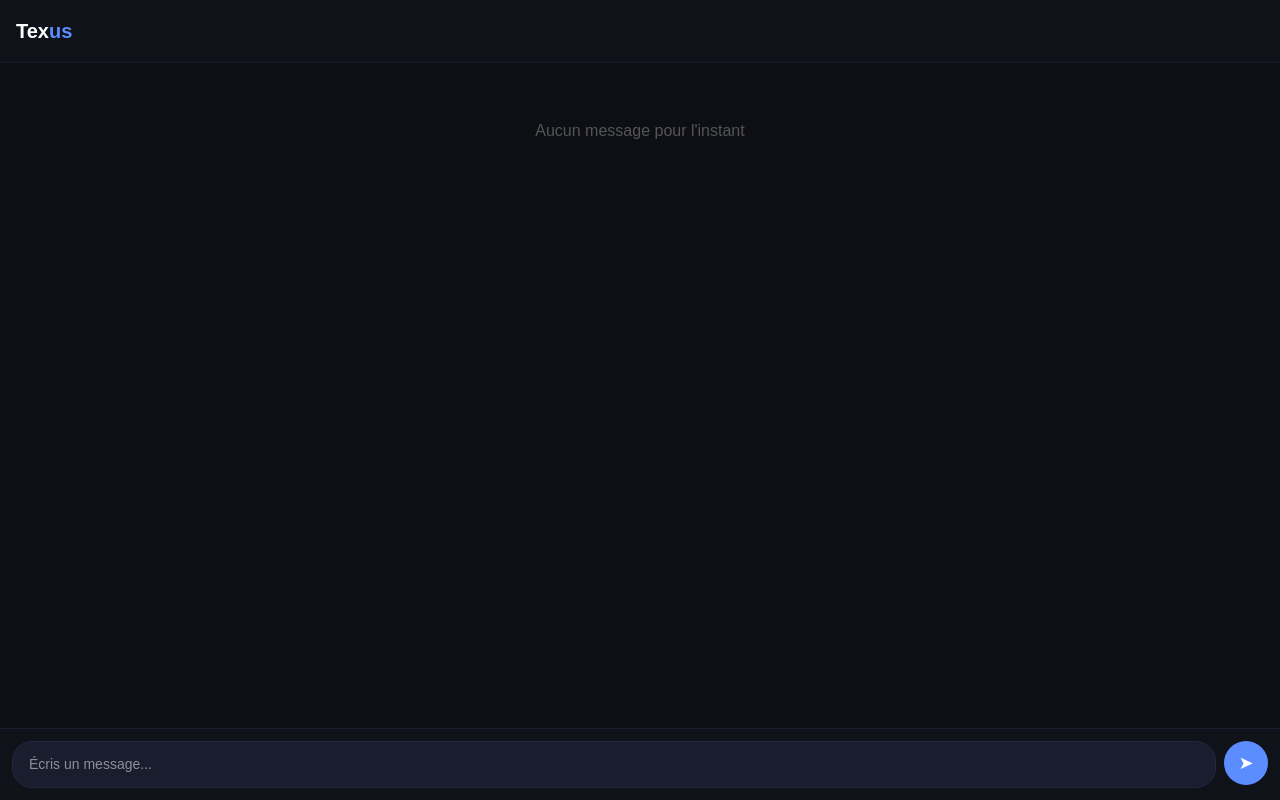
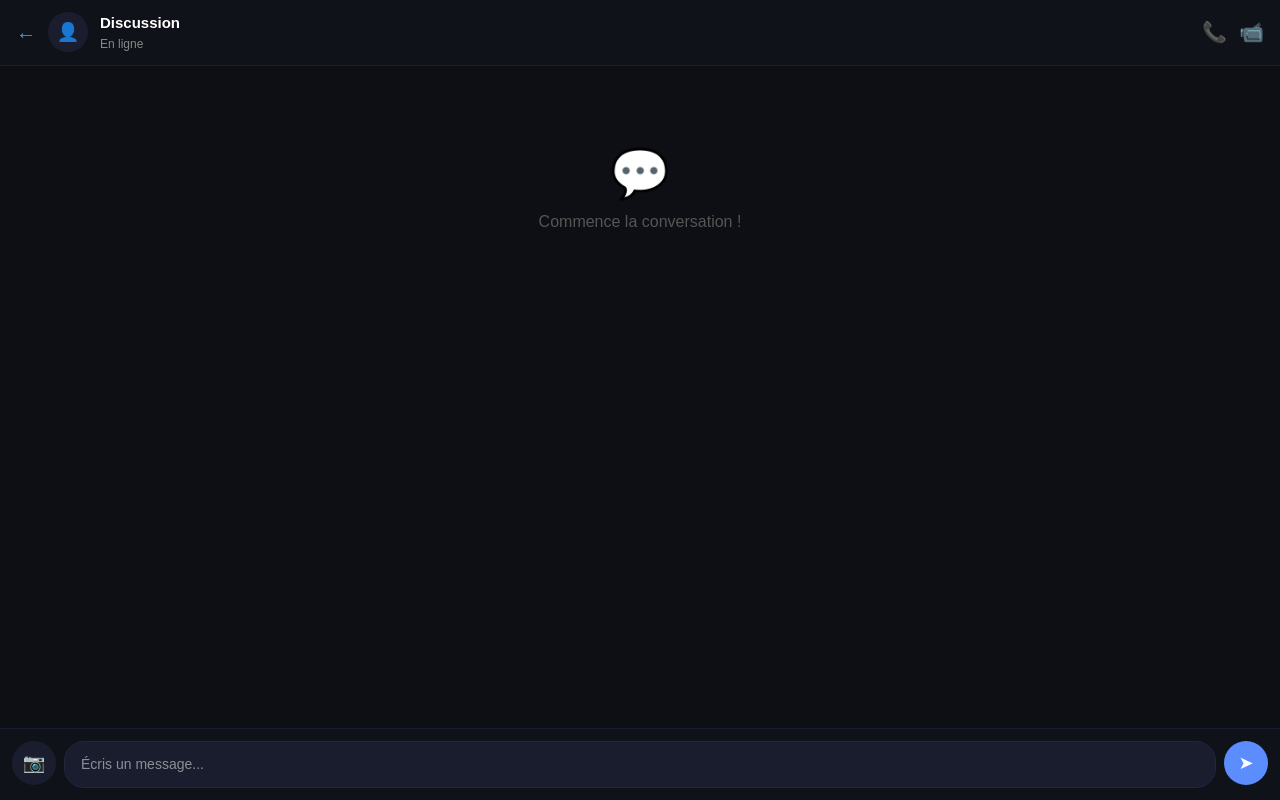
Before and after one commit to mathieulerichard208-dev/Texus, a Next.js app: page /chat in a window 1280 px wide. Built offline with nearby package versions, Linux system fonts and the light colour scheme.

Commit message:
improve chat with checks and photos

```diff
--- a/app/chat/page.tsx
+++ b/app/chat/page.tsx
@@ -1,35 +1,112 @@
 'use client'
-import { useState } from 'react'
+import { useState, useRef, useEffect } from 'react'
+import { useRouter } from 'next/navigation'
 
 export default function ChatPage() {
-  const [messages, setMessages] = useState<string[]>([])
+  const router = useRouter()
+  const [messages, setMessages] = useState<any[]>([])
   const [text, setText] = useState('')
+  const [image, setImage] = useState<string | null>(null)
+  const [username, setUsername] = useState('Moi')
+  const fileInputRef = useRef<HTMLInputElement>(null)
+  const bottomRef = useRef<HTMLDivElement>(null)
+
+  useEffect(() => {
+    setUsername(localStorage.getItem('texus_username') || 'Moi')
+  }, [])
+
+  useEffect(() => {
+    bottomRef.current?.scrollIntoView({ behavior: 'smooth' })
+  }, [messages])
 
   function sendMessage() {
-    if (text.trim()) {
-      setMessages([...messages, text])
-      setText('')
+    if (!text.trim() && !image) return
+    const now = new Date()
+    const time = now.getHours() + ':' + String(now.getMinutes()).padStart(2, '0')
+    const newMsg = {
+      id: Date.now(),
+      text,
+      image,
+      time,
+      status: 'sent',
+      mine: true,
+    }
+    setMessages(prev => [...prev, newMsg])
+    setText('')
+    setImage(null)
+    setTimeout(() => {
+      setMessages(prev => prev.map(m => m.id === newMsg.id ? {...m, status: 'delivered'} : m))
+    }, 1000)
+    setTimeout(() => {
+      setMessages(prev => prev.map(m => m.id === newMsg.id ? {...m, status: 'read'} : m))
+    }, 2500)
+  }
+
+  function handleFileChange(e: React.ChangeEvent<HTMLInputElement>) {
+    const file = e.target.files?.[0]
+    if (file) {
+      const reader = new FileReader()
+      reader.onload = () => setImage(reader.result as string)
+      reader.readAsDataURL(file)
     }
   }
 
+  function getCheck(status: string) {
+    if (status === 'sent') return <span style={{color:'#888'}}>✓</span>
+    if (status === 'delivered') return <span style={{color:'#888'}}>✓✓</span>
+    if (status === 'read') return <span style={{color:'#5b8dff'}}>✓✓</span>
+    return null
+  }
+
   return (
-    <main style={{minHeight:'100vh',background:'#0d0f14',display:'flex',flexDirection:'column',fontFamily:'sans-serif'}}>
-      <div style={{background:'#10121a',padding:'16px',borderBottom:'1px solid #1a1d2e'}}>
-        <div style={{fontSize:'20px',fontWeight:700,color:'#fff'}}>
-          Tex<span style={{color:'#5b8dff'}}>us</span>
+    <main style={{height:'100vh',background:'#0d0f14',display:'flex',flexDirection:'column',fontFamily:'sans-serif',overflow:'hidden'}}>
+      <div style={{background:'#10121a',padding:'12px 16px',borderBottom:'1px solid #1a1d2e',display:'flex',alignItems:'center',gap:'12px',flexShrink:0}}>
+        <button onClick={() => router.push('/discussions')} style={{background:'none',border:'none',color:'#5b8dff',fontSize:'20px',cursor:'pointer'}}>←</button>
+        <div style={{width:'40px',height:'40px',borderRadius:'50%',background:'#1a1d2e',display:'flex',alignItems:'center',justifyContent:'center',fontSize:'18px'}}>👤</div>
+        <div>
+          <div style={{color:'#fff',fontSize:'15px',fontWeight:600}}>Discussion</div>
+          <div style={{color:'#888',fontSize:'12px'}}>En ligne</div>
+        </div>
+        <div style={{marginLeft:'auto',display:'flex',gap:'12px'}}>
+          <button style={{background:'none',border:'none',color:'#888',fontSize:'20px',cursor:'pointer'}}>📞</button>
+          <button style={{background:'none',border:'none',color:'#888',fontSize:'20px',cursor:'pointer'}}>📹</button>
         </div>
       </div>
-      <div style={{flex:1,padding:'16px',overflowY:'auto'}}>
+
+      <div style={{flex:1,overflowY:'auto',padding:'12px'}}>
         {messages.length === 0 && (
-          <p style={{color:'#555',textAlign:'center',marginTop:'40px'}}>Aucun message pour l'instant</p>
+          <div style={{textAlign:'center',color:'#555',marginTop:'60px'}}>
+            <div style={{fontSize:'48px'}}>💬</div>
+            <p>Commence la conversation !</p>
+          </div>
         )}
-        {messages.map((msg, i) => (
-          <div key={i} style={{background:'#5b8dff',color:'#fff',padding:'10px 14px',borderRadius:'14px',marginBottom:'8px',maxWidth:'70%',marginLeft:'auto',fontSize:'14px'}}>
-            {msg}
+        {messages.map(msg => (
+          <div key={msg.id} style={{display:'flex',justifyContent: msg.mine ? 'flex-end' : 'flex-start',marginBottom:'8px'}}>
+            <div style={{background: msg.mine ? '#5b8dff' : '#1a1d2e',color:'#fff',padding:'10px 14px',borderRadius: msg.mine ? '16px 16px 4px 16px' : '16px 16px 16px 4px',maxWidth:'70%',fontSize:'14px'}}>
+              {msg.image && <img src={msg.image} alt="" style={{width:'100%',borderRadius:'8px',marginBottom:'6px',maxHeight:'200px',objectFit:'cover'}} />}
+              {msg.text && <div>{msg.text}</div>}
+              <div style={{display:'flex',justifyContent:'flex-end',alignItems:'center',gap:'4px',marginTop:'4px'}}>
+                <span style={{fontSize:'11px',color:'rgba(255,255,255,0.6)'}}>{msg.time}</span>
+                {msg.mine && getCheck(msg.status)}
+              </div>
+            </div>
           </div>
         ))}
+        <div ref={bottomRef} />
       </div>
-      <div style={{display:'flex',padding:'12px',gap:'8px',background:'#10121a',borderTop:'1px solid #1a1d2e'}}>
+
+      {image && (
+        <div style={{padding:'8px 16px',background:'#10121a',borderTop:'1px solid #1a1d2e'}}>
+          <div style={{position:'relative',display:'inline-block'}}>
+            <img src={image} alt="preview" style={{height:'60px',borderRadius:'8px',objectFit:'cover'}} />
+            <button onClick={() => setImage(null)} style={{position:'absolute',top:'-8px',right:'-8px',background:'#ff4444',border:'none',borderRadius:'50%',width:'20px',height:'20px',color:'#fff',cursor:'pointer',fontSize:'12px'}}>✕</button>
+          </div>
+        </div>
+      )}
+
+      <div style={{display:'flex',padding:'12px',gap:'8px',background:'#10121a',borderTop:'1px solid #1a1d2e',flexShrink:0}}>
+        <button onClick={() => fileInputRef.current?.click()} style={{background:'#1a1d2e',border:'none',borderRadius:'50%',width:'44px',height:'44px',cursor:'pointer',fontSize:'18px'}}>📷</button>
+        <input ref={fileInputRef} type="file" accept="image/*" onChange={handleFileChange} style={{display:'none'}} />
         <input
           value={text}
           onChange={e => setText(e.target.value)}
@@ -37,9 +114,7 @@ export default function ChatPage() {
           placeholder="Écris un message..."
           style={{flex:1,background:'#1a1d2e',border:'1px solid #222640',borderRadius:'20px',padding:'12px 16px',color:'#fff',fontSize:'14px'}}
         />
-        <button onClick={sendMessage} style={{background:'#5b8dff',color:'#fff',border:'none',borderRadius:'50%',width:'44px',height:'44px',cursor:'pointer',fontSize:'18px'}}>
-          ➤
-        </button>
+        <button onClick={sendMessage} style={{background:'#5b8dff',color:'#fff',border:'none',borderRadius:'50%',width:'44px',height:'44px',cursor:'pointer',fontSize:'18px'}}>➤</button>
       </div>
     </main>
   )
```
